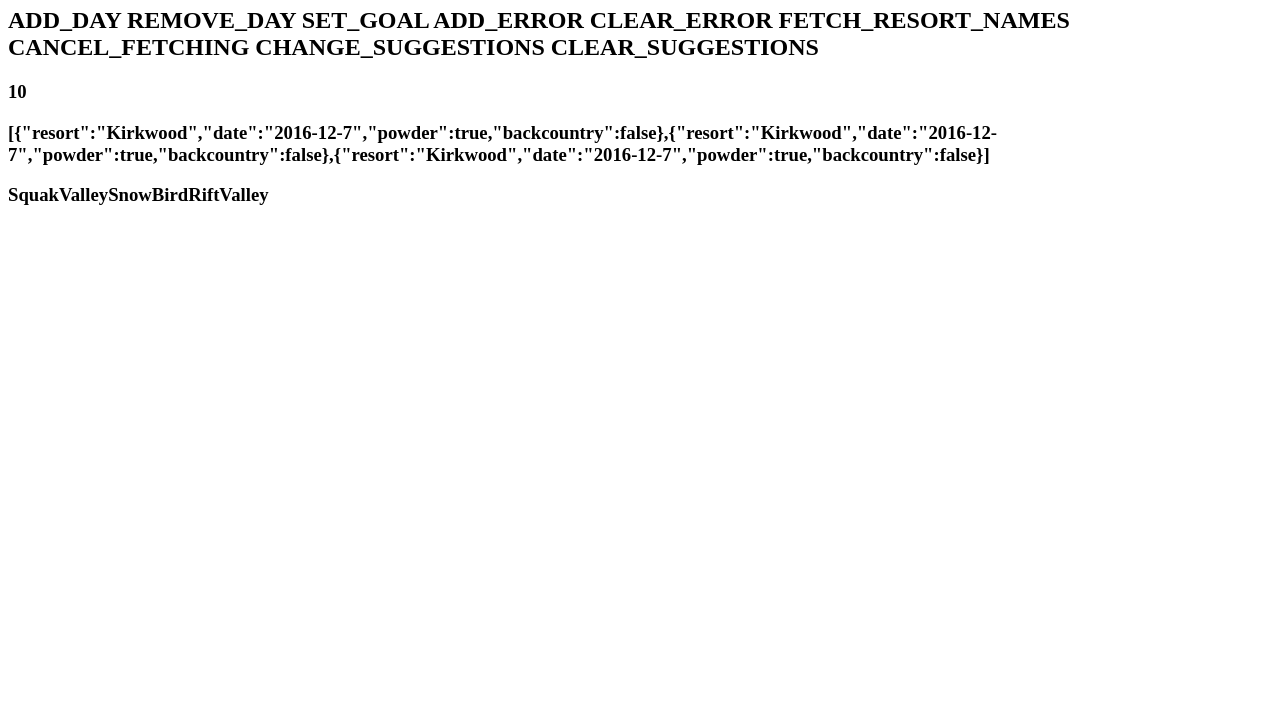
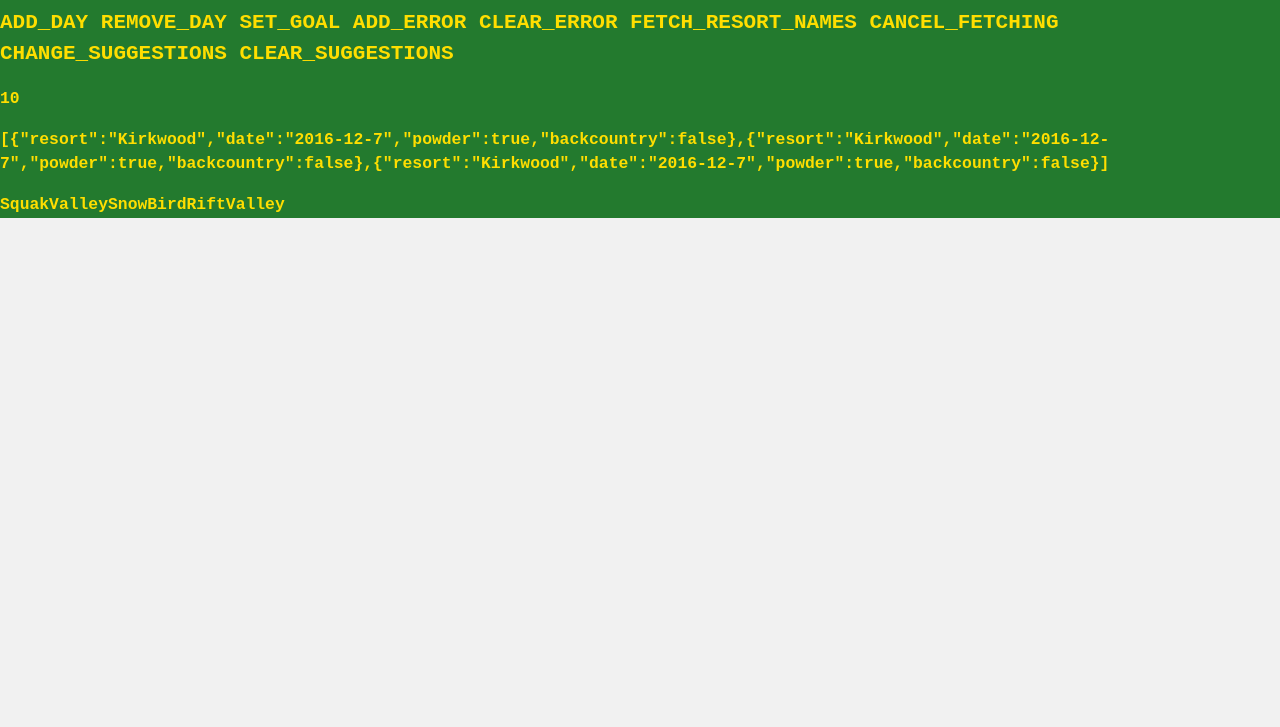
Before and after one commit to vinayait/reactredux, a React app: page / in a window 1280 px wide. Shown: the part 73-800 px from the top of the page. Built offline with nearby package versions, Linux system fonts and the light colour scheme.

Commit message:
adding code files

```diff
--- a/public/index.html
+++ b/public/index.html
@@ -1,15 +1,17 @@
 <!DOCTYPE html>
-<html lang="en">
+<html lang="en" class="myuxf">
   <head>
     <meta charset="utf-8">
     <meta name="viewport" content="width=device-width, initial-scale=1, shrink-to-fit=no">
-    <meta name="theme-color" content="#000000">
+    <meta name="theme-color" content="#FF0C00">
     <!--
       manifest.json provides metadata used when your web app is added to the
       homescreen on Android. See https://developers.google.com/web/fundamentals/engage-and-retain/web-app-manifest/
     -->
     <link rel="manifest" href="%PUBLIC_URL%/manifest.json">
     <link rel="shortcut icon" href="%PUBLIC_URL%/favicon.ico">
+
+    <link rel="stylesheet" type="text/css" href="%PUBLIC_URL%/static/css/styles.css">
     <!--
       Notice the use of %PUBLIC_URL% in the tags above.
       It will be replaced with the URL of the `public` folder during the build.
@@ -19,7 +21,7 @@
       work correctly both with client-side routing and a non-root public URL.
       Learn how to configure a non-root public URL by running `npm run build`.
     -->
-    <title>React App</title>
+    <title>ReactRedux App</title>
   </head>
   <body>
     <noscript>
--- /dev/null
+++ b/public/static/css/styles.css
@@ -0,0 +1,20 @@
+.myuxf {
+  background-color: #f1f1f1;
+  color: #333333;
+  font-family: monospace;
+  font-size: 14px;
+  line-height: 1.5;
+  -web-tab-highlight-color: transparent;
+  -webkit-font-smoothing: antialiased;
+}
+
+.myuxf html {
+  font-family: monospace;
+  -ms-text-size-adjust: 100%;
+  -webkit-text-size-adjust: 100%;
+}
+.myuxf body {
+  background-color: #237A2E;
+  margin: 0;
+  color: #FFDE00;
+}
```
Also changed, not shown: 1 other file.
